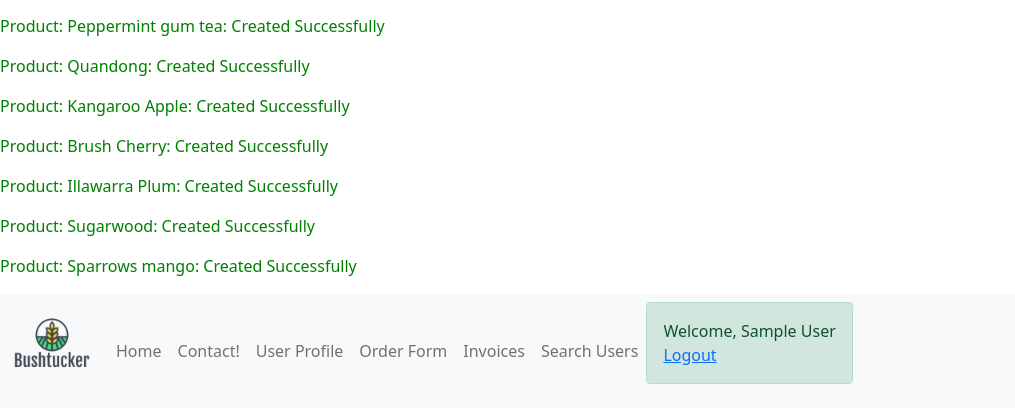
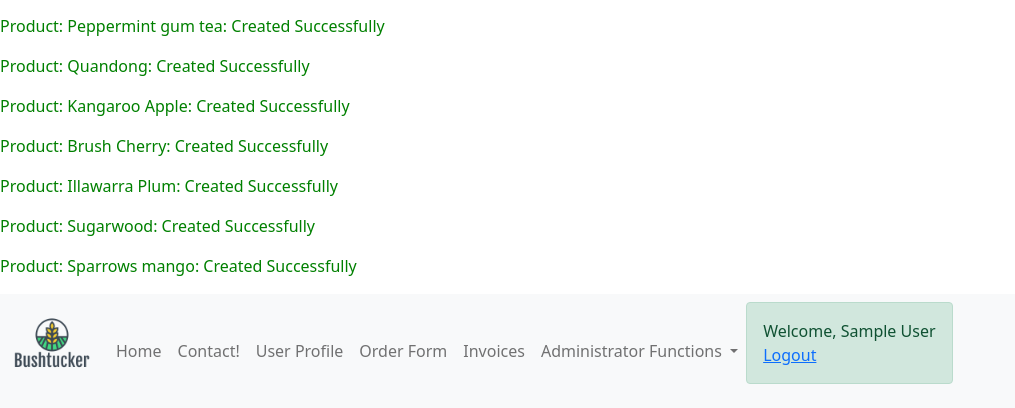
Before and after one commit to LTC-IT/bushtucker, a PHP site: page /template.php in a window 1280 px wide. Shown: the part 826-1234 px from the top of the page, without its empty margins (0-1015 px from the left). Run offline with PHP 8.4, Linux system fonts and the light colour scheme; the visitor is signed in with stand-in values (Sample User, id 1).

Commit message:
Organised Navbar and filenames

```diff
--- a/template.php
+++ b/template.php
@@ -44,11 +44,22 @@
                     </li>
                 <?php } ?>
                 <?php if (isset($_SESSION["level"])) : ?>
-                <?php if ($_SESSION["level"] == "Administrator") : ?>
-                    <li class="nav-item">
-                        <a class="nav-link" href="search-user.php">Search Users</a>
-                    </li>
-                <?php endif; ?>
+                    <?php if ($_SESSION["level"] == "Administrator") : ?>
+                        <li class="nav-item dropdown">
+                            <a class="nav-link dropdown-toggle" href="#" id="navbarDropdown" role="button"
+                               data-bs-toggle="dropdown" aria-expanded="false">
+                                Administrator Functions
+                            </a>
+                            <ul class="dropdown-menu" aria-labelledby="navbarDropdown">
+                                <a class="dropdown-item" href="user-search.php">Search Users</a>
+                                <a class="dropdown-item" href="user-add.php">Add Users</a>
+                                <div class="dropdown-divider"></div>
+                                <a class="dropdown-item" href="product-add.php">Add Products</a>\
+                            </ul>
+                        </li>
+
+
+                    <?php endif; ?>
                 <?php endif; ?>
 
             </ul>
--- a/search-user.php
+++ b/user-search.php
@@ -49,7 +49,7 @@ if (isset($_SESSION['level']) == "Administrator") {
                         <p> Name : <?php echo $name ?> </p>
                         <p> Access Level : <?php echo $accessLevel ?> </p>
                         <p><a href="edit.php?user_id=<?php echo $user_id ?>" title="Edit">Edit Profile</a></p>
-                        <p><a href="remove-user.php?user_id=<?php echo $user_id ?>">Remove User</a></p>
+                        <p><a href="user-remove.php?user_id=<?php echo $user_id ?>">Remove User</a></p>
                     </div>
 
 
```
Also changed, not shown: user-add.php (renamed from add-user.php), user-remove.php (renamed from remove-user.php).
